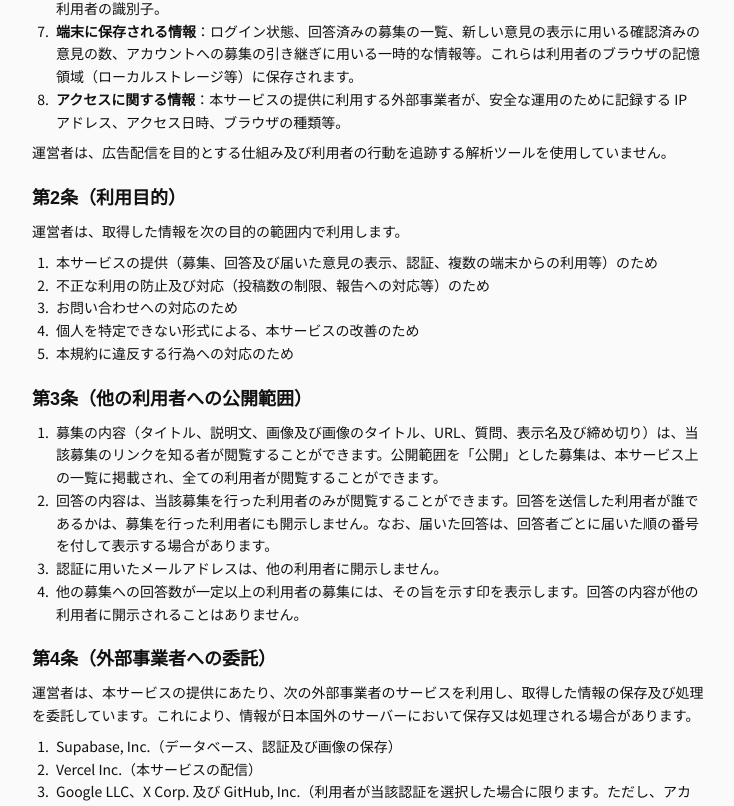
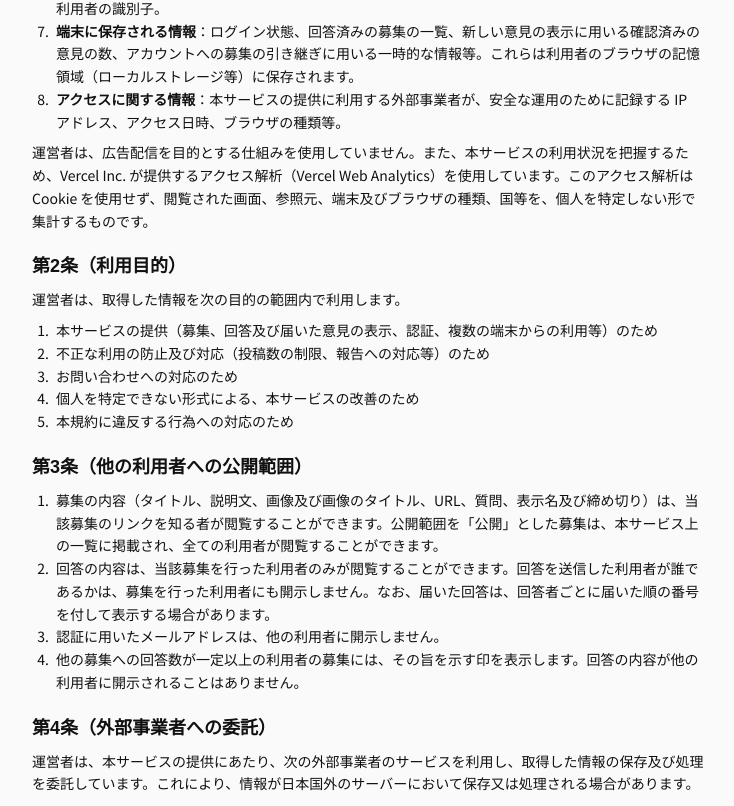
Before and after one commit to sho-otokuni/ikenlink, a Next.js app: page /privacy in a window 1280 px wide. Shown: the part 572-1378 px from the top of the page, without its empty margins (272-1006 px from the left). Built offline with nearby package versions, Linux system fonts and the light colour scheme; no server answers; a web font is replaced by a local one.

Commit message:
Vercel のアクセス解析を入れ、プライバシーポリシーに記載する
Co-Authored-By: Claude Opus 5.5 <noreply@anthropic.com>

```diff
--- a/package.json
+++ b/package.json
@@ -10,6 +10,7 @@
   },
   "dependencies": {
     "@supabase/supabase-js": "^2.118.0",
+    "@vercel/analytics": "^1.6.1",
     "next": "16.4.3",
     "react": "19.3.0",
     "react-dom": "19.3.0"
--- a/src/app/layout.tsx
+++ b/src/app/layout.tsx
@@ -1,6 +1,8 @@
 import type { Metadata, Viewport } from "next";
 import { Noto_Sans_JP, Zen_Maru_Gothic } from "next/font/google";
 import "./globals.css";
+
+import { Analytics } from "@vercel/analytics/next";
 
 import { Footer } from "@/components/Footer";
 import { SITE_DESCRIPTION, SITE_NAME, SITE_URL } from "@/lib/site";
@@ -47,6 +49,8 @@ export default function RootLayout({ children }: LayoutProps<"/">) {
       <body className="min-h-full flex flex-col">
         {children}
         <Footer />
+        {/* Vercel のアクセス解析（Cookie を使わず、人数と見られた画面・来た元だけを数える） */}
+        <Analytics />
       </body>
     </html>
   );
--- a/src/app/privacy/page.tsx
+++ b/src/app/privacy/page.tsx
@@ -50,7 +50,7 @@ export default function PrivacyPage() {
             <b>アクセスに関する情報</b>：本サービスの提供に利用する外部事業者が、安全な運用のために記録する IP アドレス、アクセス日時、ブラウザの種類等。
           </li>
         </ol>
-        <p>運営者は、広告配信を目的とする仕組み及び利用者の行動を追跡する解析ツールを使用していません。</p>
+        <p>運営者は、広告配信を目的とする仕組みを使用していません。また、本サービスの利用状況を把握するため、Vercel Inc. が提供するアクセス解析（Vercel Web Analytics）を使用しています。このアクセス解析は Cookie を使用せず、閲覧された画面、参照元、端末及びブラウザの種類、国等を、個人を特定しない形で集計するものです。</p>
       </DocSection>
 
       <DocSection title="第2条（利用目的）">
@@ -77,7 +77,7 @@ export default function PrivacyPage() {
         <p>運営者は、本サービスの提供にあたり、次の外部事業者のサービスを利用し、取得した情報の保存及び処理を委託しています。これにより、情報が日本国外のサーバーにおいて保存又は処理される場合があります。</p>
         <ol>
           <li>Supabase, Inc.（データベース、認証及び画像の保存）</li>
-          <li>Vercel Inc.（本サービスの配信）</li>
+          <li>Vercel Inc.（本サービスの配信及びアクセス解析）</li>
           <li>Google LLC、X Corp. 及び GitHub, Inc.（利用者が当該認証を選択した場合に限ります。ただし、アカウント登録及びログインの画面では、Google のログインボタンを表示するため、Google LLC が提供するプログラムを読み込みます。）</li>
         </ol>
       </DocSection>
```
Also changed, not shown: 1 other file (tests, documents, lock files or other folders).
